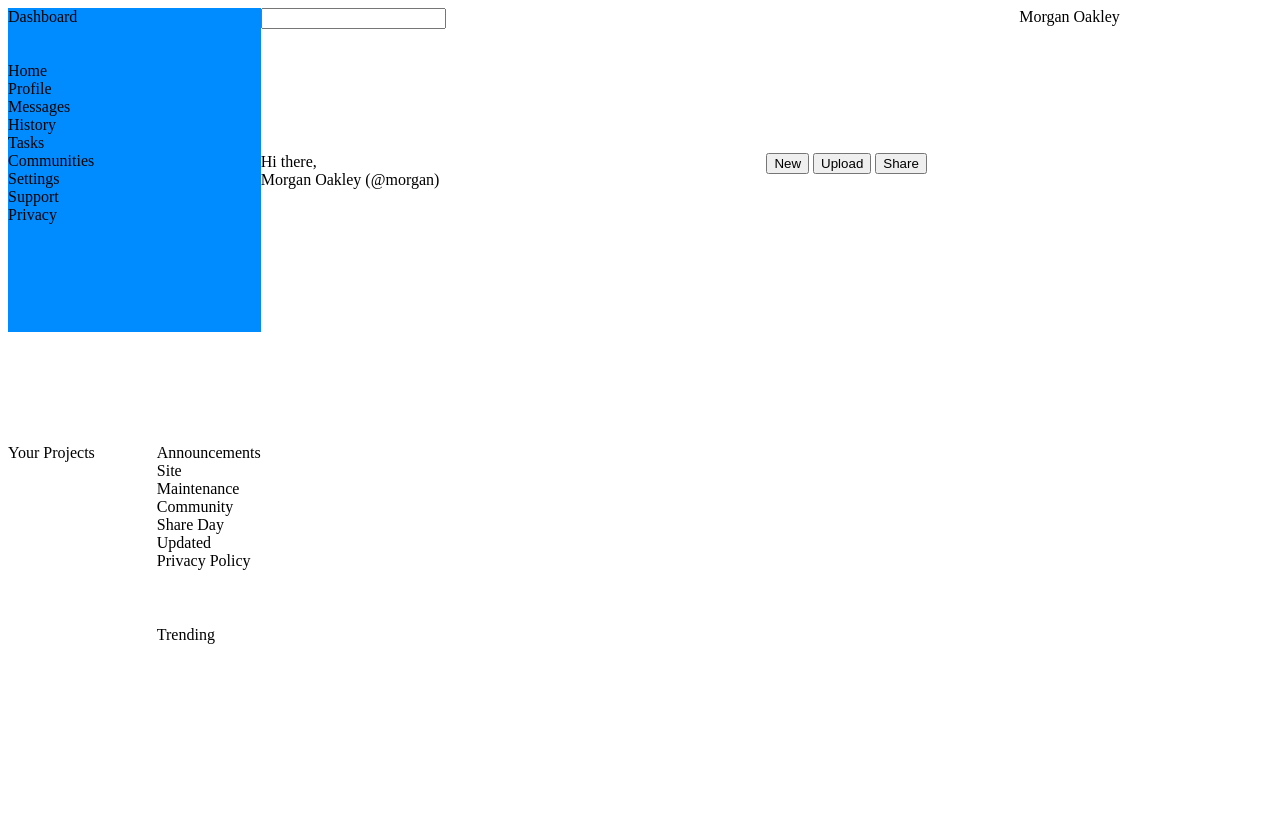
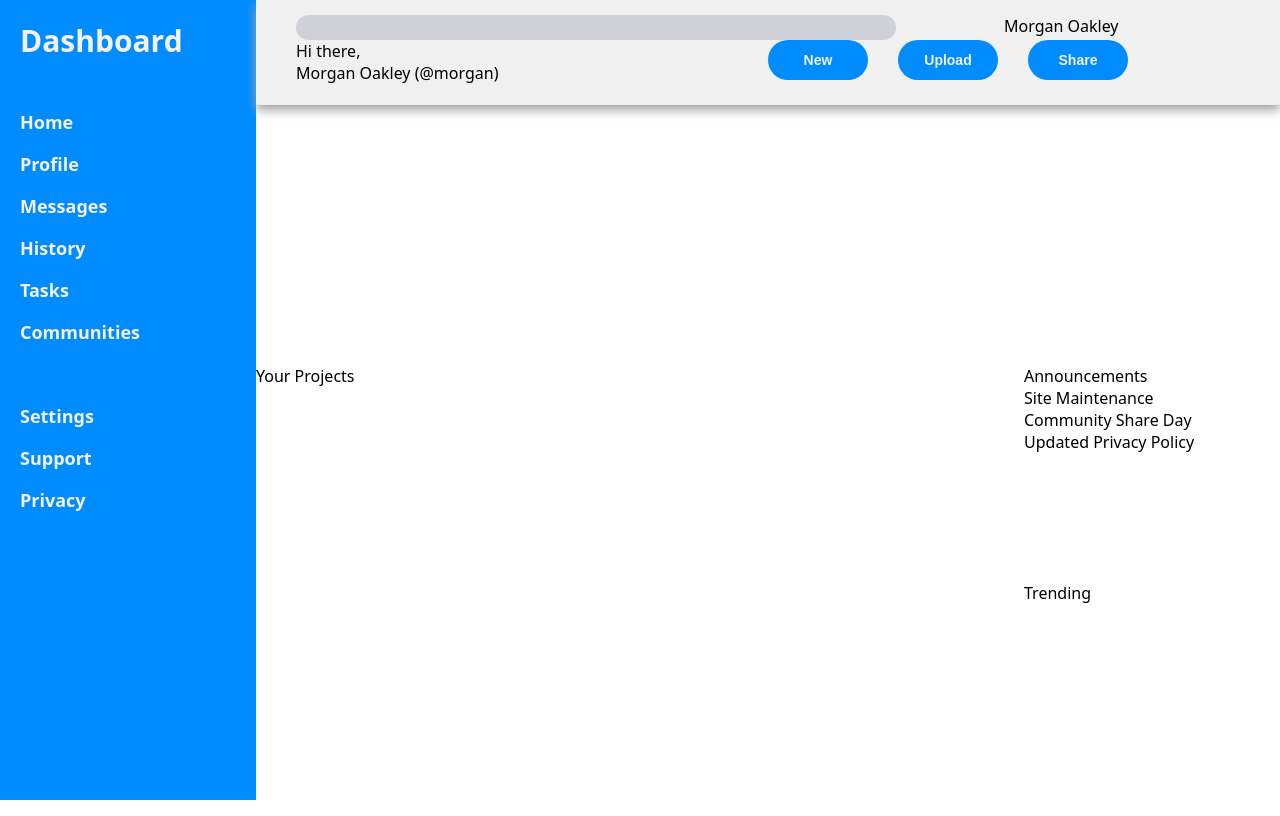
Before and after one commit to indigoBill/admin-dashboard, a plain HTML site: page index.html in a window 1280 px wide. Drawn offline with Linux system fonts and the light colour scheme.

Commit message:
Create more grids to organize the page

```diff
--- a/style.css
+++ b/style.css
@@ -2,28 +2,101 @@ body {
     display: grid;
     grid-template-columns: 1fr 4fr;
     height: 100vh;
+    margin: 0;
+    font-family: system-ui, "Segoe UI", Roboto, Helvetica, Arial, sans-serif, "Apple Color Emoji", "Segoe UI Emoji", "Segoe UI Symbol";
+}
+
+.sidebar-container {
+    background-color: rgb(0, 140, 255);
+    grid-row: 1 / 3;
+    padding: 20px;
 }
 
 .sidebar {
-    grid-row: 1 / 3;
     display: grid;
-    grid-template-rows: 1fr 3fr 2fr;
-    background-color: rgb(0, 140, 255);
+    grid-template-rows: 30px 3fr;
+    color: rgb(243, 241, 241);
+    font-weight: bold;
+}
+
+.sidebar,
+.sidebar-sections-container {
+    gap: 60px;
+}
+
+.sidebar-header {
+    font-size: 30px;
+}
+
+.sidebar-sections-container {
+    font-size: 18px;
+    display: grid;
+    grid-template-rows: 1fr 1fr;
+}
+
+.sidebar-first-section,
+.sidebar-second-section {
+    display: grid;
+    gap: 18px;
+    height: fit-content;
+}
+
+.sidebar-first-section {
+    grid-template-rows: repeat(6, 1fr);
+}
+
+.sidebar-second-section {
+    grid-template-rows: repeat(3, 1fr);
 }
 
 .header {
     display: grid;
     grid-template-rows: 1fr 2fr;
+    background-color: rgb(240, 240, 240);
+    box-shadow: rgb(161, 161, 161) 0 5px 10px;
+    height: fit-content;
+    padding: 15px 40px;
+}
+
+input {
+    background-color: rgb(208, 208, 216);
+    border: none;
+    border-radius: 50px;
+    min-width: 600px;
+    min-height: 25px;
+}
+
+.buttons-container {
+    display: grid;
+    grid-template-columns: 1fr 1fr 1fr;
+    width: fit-content;
+    gap: 30px;
+    height: fit-content;
+}
+
+button {
+    border: none;
+    border-radius: 50px;
+    padding: 12px;
+    color: rgb(243, 241, 241);
+    background-color: rgb(0, 140, 255);
+    font-size: 14px;
+    font-weight: bold;
+    cursor: pointer;
+    width: 100px;
 }
 
 .header-top-section {
-    display: grid;
     grid-template-columns: 3fr 1fr;
 }
 
 .header-bottom-section {
+    grid-template-columns: 1fr 1fr;
+}
+
+.header-top-section,
+.header-bottom-section {
     display: grid;
-    grid-template-columns: 1fr 1fr;
 }
 
 .main-content {
```
